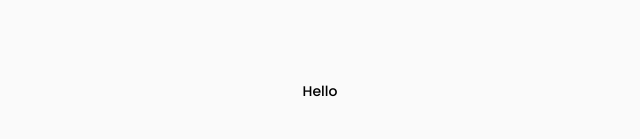
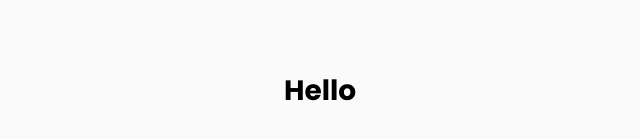
Before and after one commit to Markuss95/hsystem, a React (Create React App) app: page / in a window 1280 px wide. Shown: the part 309-448 px from the top of the page, without its empty margins (320-960 px from the left). Built offline with nearby package versions, Linux system fonts and the light colour scheme.

Commit message:
Fixed CRA + framer motion error

```diff
--- a/package.json
+++ b/package.json
@@ -17,8 +17,7 @@
     "react": "^17.0.2",
     "react-dom": "^17.0.2",
     "react-router-dom": "^6.0.1",
-    "react-scripts": "4.0.3",
-    "styled": "^1.0.0",
+    "react-scripts": "next",
     "styled-components": "^5.3.3",
     "typescript": "^4.4.4",
     "web-vitals": "^1.1.2"
--- a/src/components/Home.tsx
+++ b/src/components/Home.tsx
@@ -1,14 +1,14 @@
 import styled from "styled-components";
-
+import { motion } from "framer-motion";
 const Home = () => {
   return (
     <Wrapper>
-      <p>Hello</p>
+      <h1>Hello</h1>
     </Wrapper>
   );
 };
 
-const Wrapper = styled.div`
+const Wrapper = styled(motion.div)`
   height: 100vh;
   width: 100vw;
   display: flex;
```
Also changed, not shown: 1 other file (tests, documents, lock files or other folders).
